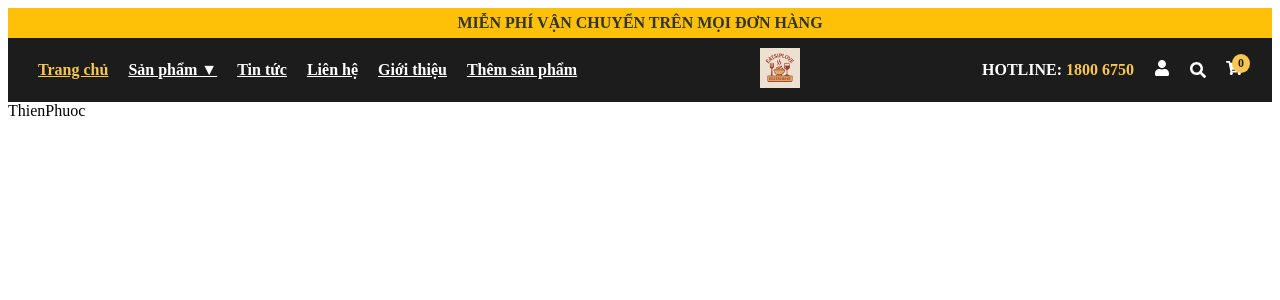
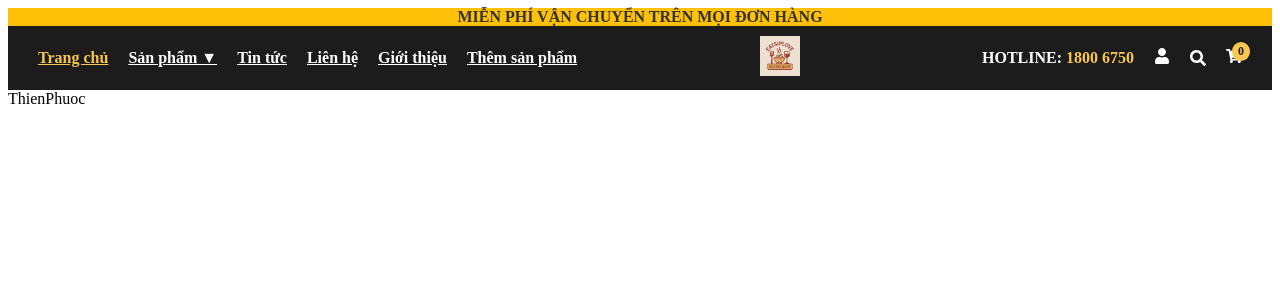
Before and after one commit to Project-start-2025/eatsiplove, a Next.js app: page / in a window 1280 px wide. Shown: the top 300 px of the page. Built offline with nearby package versions, Linux system fonts and the light colour scheme.

Commit message:
Update Topbar.tsx

```diff
--- a/src/app/components/Topbar.tsx
+++ b/src/app/components/Topbar.tsx
@@ -6,7 +6,7 @@ const Topbar = () => {
         color: "#333",
         fontWeight: "600",
         textAlign: "center",
-        padding: "6px 0",
+        padding: "0",
         width: "100%",
         boxSizing: "border-box",
       }}
```
